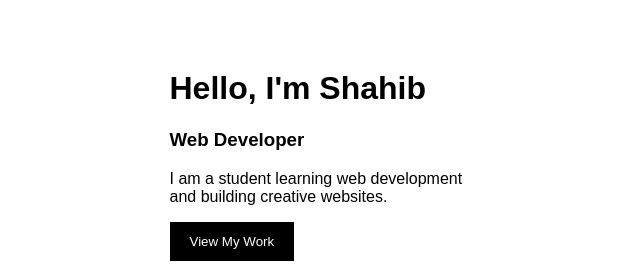
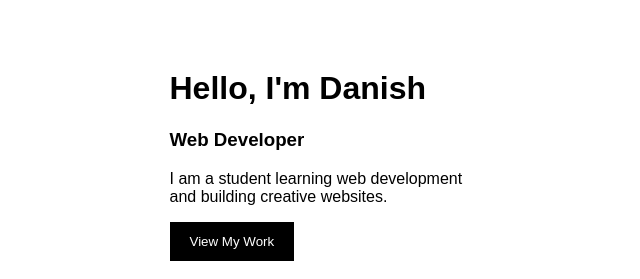
Before and after one commit to Syeddanish-arch/Web_dev_lab, a plain HTML site: page Module 3/p10/index.html in a window 1280 px wide. Shown: the part 188-467 px from the top of the page, 43-683 px from the left. Drawn offline with Linux system fonts and the light colour scheme.

Commit message:
Update index.html

```diff
--- a/Module 3/p10/index.html
+++ b/Module 3/p10/index.html
@@ -21,7 +21,7 @@
     <main class="main">
 
         <div class="info">
-            <h1>Hello, I'm Shahib</h1>
+            <h1>Hello, I'm Danish</h1>
             <h3>Web Developer</h3>
             <p>
                 I am a student learning web development
```
